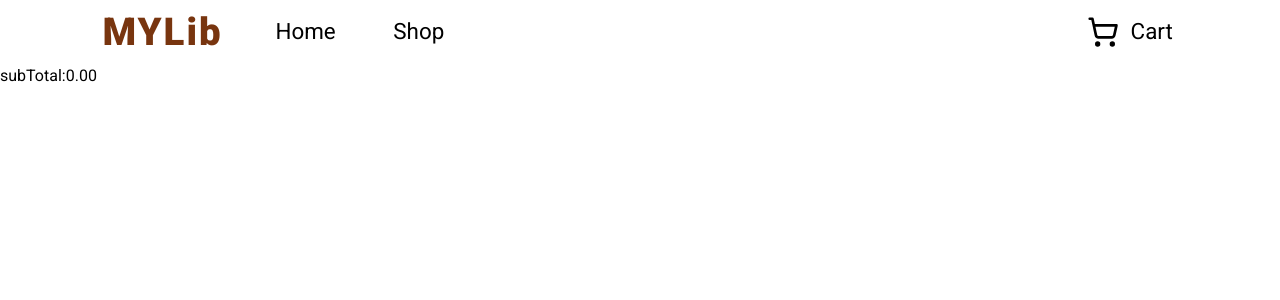
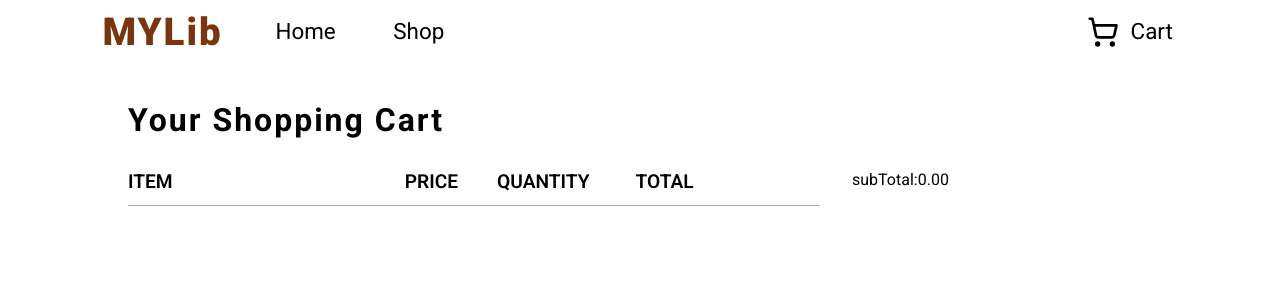
Before and after one commit to TahraouiMustapha/Shopping-card-app-TOP, a React (Vite) app: page /cart in a window 1280 px wide. Shown: the top 300 px of the page. Built offline with nearby package versions, Linux system fonts and the light colour scheme.

Commit message:
feat: style the items container in cart page

```diff
--- a/src/pages/cart/Cart.jsx
+++ b/src/pages/cart/Cart.jsx
@@ -1,5 +1,6 @@
 import { useOutletContext } from "react-router-dom"
 import CartItem from "./CartItem";
+import styles from "./Cart.module.css"
 
 
 function calculateSubtotal(itemsArray) {
@@ -47,8 +48,16 @@ export default function Cart() {
         }
     }
 
+    const titles = ['Item', 'Price', 'Quantity', 'Total', ''];
     return (
-        <>
+        <div className={styles.content}>
+            <h2 className={styles.title}>Your Shopping Cart</h2>
+            <div className={styles.main}>
+                <div className={styles.itemsContainer}>
+                    <div className={styles.head}>
+                        {titles.map((title, index)=> <p key={index}>{title.toUpperCase()}</p>)}
+                    </div>
+
                     {
                         myItems.map((itemsArray)=>
                             <CartItem key={itemsArray[0]}
@@ -57,7 +66,13 @@ export default function Cart() {
                             item={itemsArray[1]}/>
                         )
                     }
+                </div>
+                <div className={styles.orderSummary}>
                     <p>subTotal:{calculateSubtotal(myItems)}</p>
-        </>
+                </div>
+            </div>
+
+
+        </div>
     )
 }
--- /dev/null
+++ b/src/pages/cart/Cart.module.css
@@ -0,0 +1,97 @@
+* {
+    margin: 0;
+    padding: 0;
+}
+
+
+.content {
+    --template-column: 3fr 1fr 1.5fr repeat(2,  1fr);
+    --placeholder-color: #a9adb3;
+
+    min-height: 90vh;
+    width: 100%;
+    padding: 2rem 8rem;
+
+    display: flex;
+    flex-direction: column;
+    gap: 24px;
+}
+
+.content .title {
+    font-size: 2rem;
+    letter-spacing: 2px;
+}
+
+.content .main {
+    display: flex;
+    gap: 32px
+}
+
+.main .itemsContainer {
+    flex: 1;
+    display: grid;
+    grid-template-rows: 38px;
+    grid-auto-rows: 280px;
+}
+
+.itemsContainer > * {
+    border-bottom: 0.5px solid var(--placeholder-color);
+}
+
+/* for table head */
+.itemsContainer .head {
+    display: grid;
+    grid-template-columns: var(--template-column);
+    row-gap: 10px;
+}
+
+.itemsContainer .head p {
+    font-size: 1.2rem;
+    font-weight: 600;
+}
+
+/* for cart item */
+.cartItem {
+    display: grid;
+    grid-template-columns: var(--template-column);
+    align-items: center;
+
+    font-weight: 600;
+    font-size: 1.2rem;
+}
+
+.cartItem div:nth-child(1) {
+    height: 90%;
+    display: flex;
+    gap: 8px;
+    align-items: center;
+}
+
+.cartItem .thumbnail {
+    width: 160px;
+    background-size: contain;
+    background-position: center;
+    background-repeat: no-repeat;
+
+    box-shadow: 0px 3px 5px 0px rgba(0,0,0,0.5);
+}
+
+.cartItem .bookTitle {
+    padding: 0 12px;
+    flex: 1;
+    height: 28px;
+    overflow: hidden;
+    text-overflow: ellipsis;
+}
+
+.cartItem > p {
+    width: 70%;
+    overflow: hidden;
+}
+
+.orderSummary {
+    height: 300px;
+    width: 300px;
+}
+
+/* for seeing */
--- a/src/pages/cart/CartItem.jsx
+++ b/src/pages/cart/CartItem.jsx
@@ -1,5 +1,6 @@
-// cartBooksState.books obj {key, value} = {key: book.id, value : { bookObj: book, quantity: 1}
+import styles from "./Cart.module.css"
 
+// cartBooksState.books object structure {key, value} => {key: book.id, value : { bookObj: book, quantity: 1}
 
 export default function CartItem({item, changeQuantityInItemsArray, deleteItem}) {
     const itemTotal = item.quantity * item.bookObj.price;
@@ -17,9 +18,16 @@ export default function CartItem({item, changeQuantityInItemsArray, deleteItem})
     }
 
     return (
-        <div>
-            <p>{Number(item.bookObj.price).toFixed(2)}</p>
+        <div className={styles.cartItem}>
             <div>
+                <div className={styles.thumbnail}
+                style={{backgroundImage: `url(${item.bookObj.thumbnail})`}}></div>
+                <div className={styles.bookTitle}>
+                    {item.bookObj.title}
+                </div>
+            </div>
+            <p>${Number(item.bookObj.price).toFixed(2)}</p>
+            <div className={styles.quantity}>
                 <button
                 data-id = {item.bookObj.id}
                 onClick={handleSubstractQuantity}>-</button>
@@ -29,12 +37,11 @@ export default function CartItem({item, changeQuantityInItemsArray, deleteItem})
                 onClick={handleAddQuantity}>+</button>
             </div>
 
-            <p>{itemTotal.toFixed(2)}</p>
+            <p>${itemTotal.toFixed(2)}</p>
 
             <button data-id={item.bookObj.id}
             onClick={(e)=> deleteItem(e.target.dataset.id)}
             >remove</button>
-
         </div>
     )
 }
```
Lines whose indentation alone changed are shown as unchanged.
